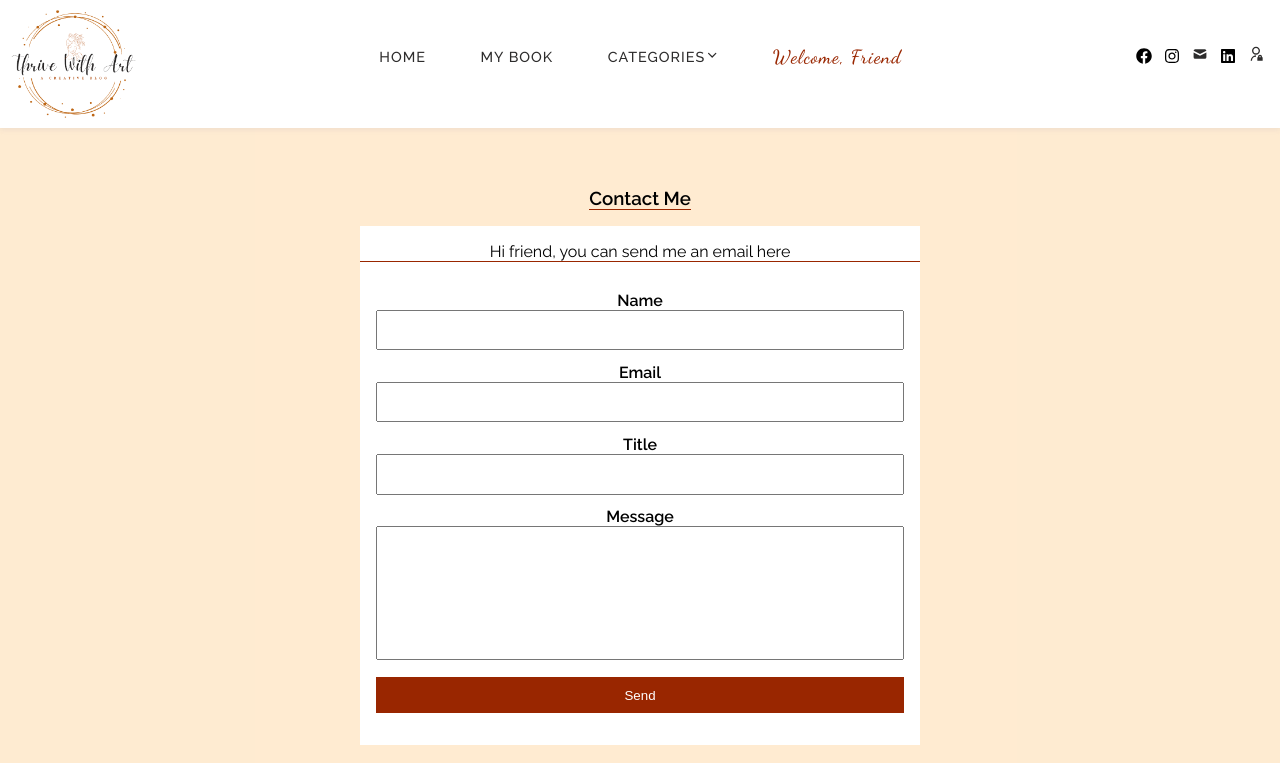
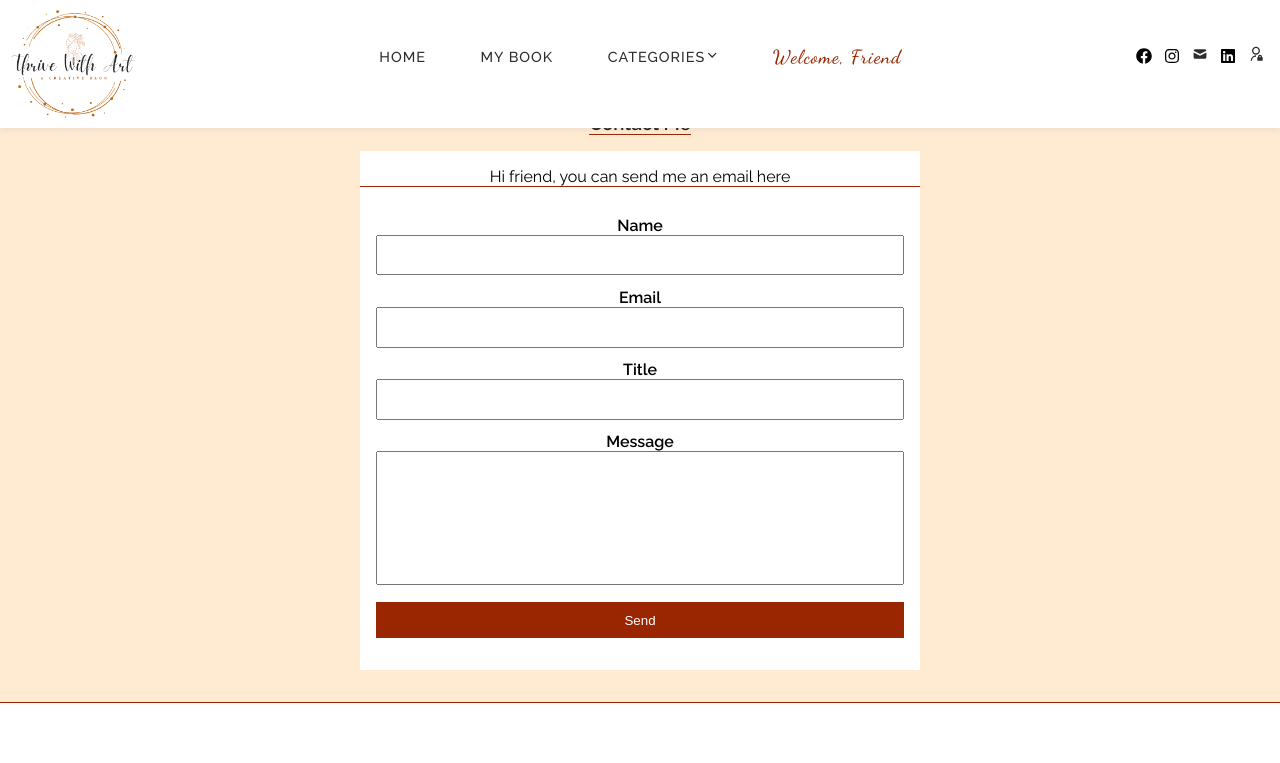
Before and after one commit to Collinschudy/My-web-blog, a React (Create React App) app: page /sendemail in a window 1280 px wide. Shown: the top 763 px of the page. Built offline with nearby package versions, Linux system fonts and the light colour scheme; no server answers; a web font is replaced by a local one.

Commit message:
css modifications

```diff
--- a/src/pages/send-email-page/sendemail.styles.css
+++ b/src/pages/send-email-page/sendemail.styles.css
@@ -8,7 +8,7 @@
     font-family: 'Raleway', sans-serif;
 }
 .contactpage h3{
-    margin-top: 10em;
+    margin-top: 6em;
     border-bottom: #992600 1px solid;
 }
 .form-wrapper{
```
